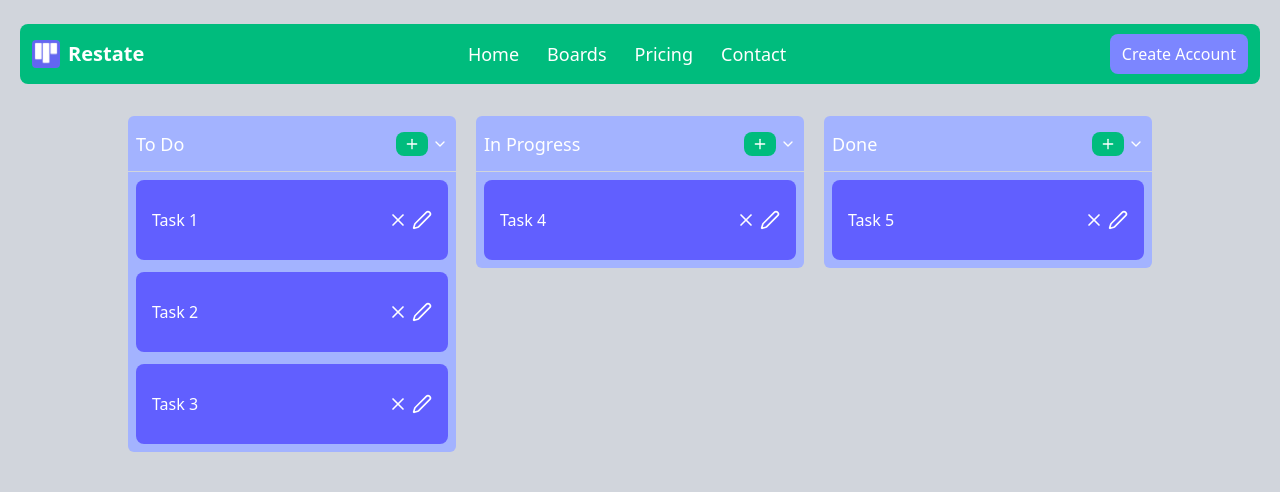
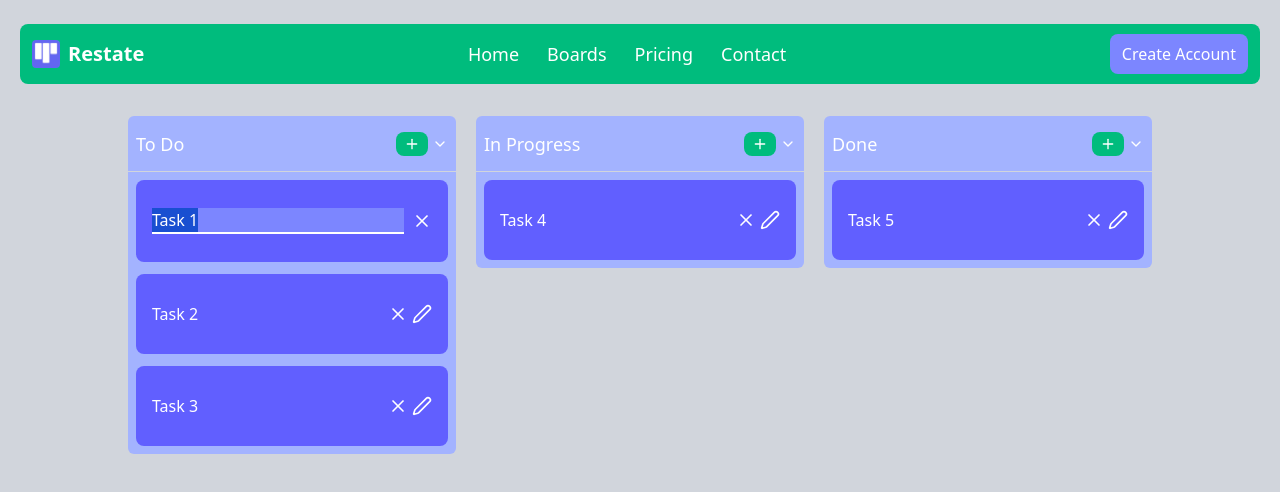
Before and after one commit to paul1029-ife/progress-board-vue, a Vue app: page / in a window 1280 px wide. Both pictures are taken after a click on the icon 422 px from the left and 220 px from the top of the page. Shown: the top 492 px of the page. Built offline with nearby package versions, Linux system fonts and the light colour scheme; the HTML template or start-up script is replaced by a standard one.

Commit message:
feat: Add edit functionality.

```diff
--- a/src/components/DragColumn.vue
+++ b/src/components/DragColumn.vue
@@ -22,6 +22,8 @@
         :key="index"
         @dragstart="onDragStart"
         @dragend="onDragEnd"
+        @edit="onEdit"
+        @delete="onDelete"
       />
     </ul>
   </div>
@@ -33,11 +35,11 @@ import { PlusIcon } from 'lucide-vue-next'
 import { ChevronDown } from 'lucide-vue-next'
 
 const props = defineProps({
-  header: String,
+  header: String || Number,
   items: Array as () => string[],
 })
 
-const emit = defineEmits(['itemDrop', 'itemDragStart', 'itemDragEnd'])
+const emit = defineEmits(['itemDrop', 'itemDragStart', 'itemDragEnd', 'itemEdit', 'itemDelete'])
 
 const onDrop = (e: DragEvent) => {
   e.preventDefault()
@@ -54,4 +56,12 @@ const onDragStart = (e: DragEvent) => {
 const onDragEnd = (e: DragEvent) => {
   emit('itemDragEnd', { event: e, columnId: props.header })
 }
+
+const onEdit = ({ oldItem, newItem }: { oldItem: string; newItem: string }) => {
+  emit('itemEdit', { oldItem, newItem, columnId: props.header })
+}
+
+const onDelete = (item: string) => {
+  emit('itemDelete', { item, columnId: props.header })
+}
 </script>
--- a/src/components/DragItem.vue
+++ b/src/components/DragItem.vue
@@ -1,28 +1,52 @@
 <template>
   <li
-    class="px-4 py-7 bg-indigo-500 transition-all cursor-grab rounded-lg flex justify-between mx-2"
-    draggable="true"
+    class="px-4 py-7 bg-indigo-500 transition-all rounded-lg flex justify-between mx-2"
+    :class="{ 'cursor-grab': !isEditing, 'cursor-default': isEditing }"
+    :draggable="!isEditing"
     @dragstart="onDragStart"
     @dragend="onDragEnd"
   >
-    {{ item }}
-    <div class="flex gap-1 text items-center">
-      <X class="w-5 h-5 cursor-pointer hover:text-emerald-500" />
-      <Pen class="w-5 h-5 cursor-pointer hover:text-emerald-500" />
+    <input
+      v-if="isEditing"
+      ref="editInput"
+      v-model="editValue"
+      class="bg-indigo-400 text-white outline-none border-b-2 border-white flex-1 mr-2"
+      @keyup.enter="saveEdit"
+      @keyup.esc="cancelEdit"
+      @blur="saveEdit"
+    />
+    <span v-else>{{ item }}</span>
+
+    <div class="flex gap-1 items-center">
+      <X
+        class="w-5 h-5 cursor-pointer hover:text-red-400 transition-colors"
+        @click="handleDelete"
+      />
+      <Pen
+        v-if="!isEditing"
+        class="w-5 h-5 cursor-pointer hover:text-emerald-500 transition-colors"
+        @click="startEdit"
+      />
     </div>
   </li>
 </template>
 
 <script setup lang="ts">
+import { ref, nextTick } from 'vue'
 import { X, Pen } from 'lucide-vue-next'
 
 const props = defineProps({
   item: String,
 })
 
-const emit = defineEmits(['dragstart', 'dragend'])
+const emit = defineEmits(['dragstart', 'dragend', 'edit', 'delete'])
+
+const isEditing = ref(false)
+const editValue = ref('')
+const editInput = ref<HTMLInputElement | null>(null)
 
 const onDragStart = (e: DragEvent) => {
+  if (isEditing.value) return
   if (e.dataTransfer) {
     e.dataTransfer.effectAllowed = 'move'
     e.dataTransfer.setData('text/plain', props.item || '')
@@ -33,4 +57,28 @@ const onDragStart = (e: DragEvent) => {
 const onDragEnd = (e: DragEvent) => {
   emit('dragend', e)
 }
+
+const startEdit = async () => {
+  isEditing.value = true
+  editValue.value = props.item || ''
+  await nextTick()
+  editInput.value?.focus()
+  editInput.value?.select()
+}
+
+const saveEdit = () => {
+  if (editValue.value.trim() && editValue.value !== props.item) {
+    emit('edit', { oldItem: props.item, newItem: editValue.value.trim() })
+  }
+  isEditing.value = false
+}
+
+const cancelEdit = () => {
+  isEditing.value = false
+  editValue.value = ''
+}
+
+const handleDelete = () => {
+  emit('delete', props.item)
+}
 </script>
--- a/src/view/HomeView.vue
+++ b/src/view/HomeView.vue
@@ -1,21 +1,61 @@
-<script setup>
+<script setup lang="ts">
 import DragColumn from '@/components/DragColumn.vue'
 import { ref } from 'vue'
-const columns = ref({
+
+interface Columns {
+  [key: string]: string[]
+}
+
+const columns = ref<Columns>({
   'To Do': ['Task 1', 'Task 2', 'Task 3'],
   'In Progress': ['Task 4'],
   Done: ['Task 5'],
 })
 
-const handleItemDrop = ({ item, columnId }) => {
+interface DropEvent {
+  item: string
+  columnId: string
+}
+
+interface EditEvent {
+  oldItem: string
+  newItem: string
+  columnId: string
+}
+
+interface DeleteEvent {
+  item: string
+  columnId: string
+}
+
+const handleItemDrop = ({ item, columnId }: DropEvent) => {
   Object.keys(columns.value).forEach((key) => {
     columns.value[key] = columns.value[key].filter((i) => i !== item)
   })
 
-  // Add item to the target column
-  columns.value[columnId].push(item)
+  if (columns.value[columnId]) {
+    columns.value[columnId].push(item)
+  } else {
+    console.warn(`Column "${columnId}" does not exist.`)
+  }
+}
+
+const handleItemEdit = ({ oldItem, newItem, columnId }: EditEvent) => {
+  if (columns.value[columnId]) {
+    const index = columns.value[columnId].indexOf(oldItem)
+    if (index !== -1) {
+      columns.value[columnId][index] = newItem
+    }
+  }
+}
+
+const handleItemDelete = ({ item, columnId }: DeleteEvent) => {
+  if (columns.value[columnId]) {
+    columns.value[columnId] = columns.value[columnId].filter((i) => i !== item)
+  }
 }
 </script>
+
 <template>
   <div class="flex items-start justify-center gap-5">
     <DragColumn
@@ -24,6 +64,8 @@ const handleItemDrop = ({ item, columnId }) => {
       :header="header"
       :items="items"
       @item-drop="handleItemDrop"
+      @item-edit="handleItemEdit"
+      @item-delete="handleItemDelete"
     />
   </div>
 </template>
```
